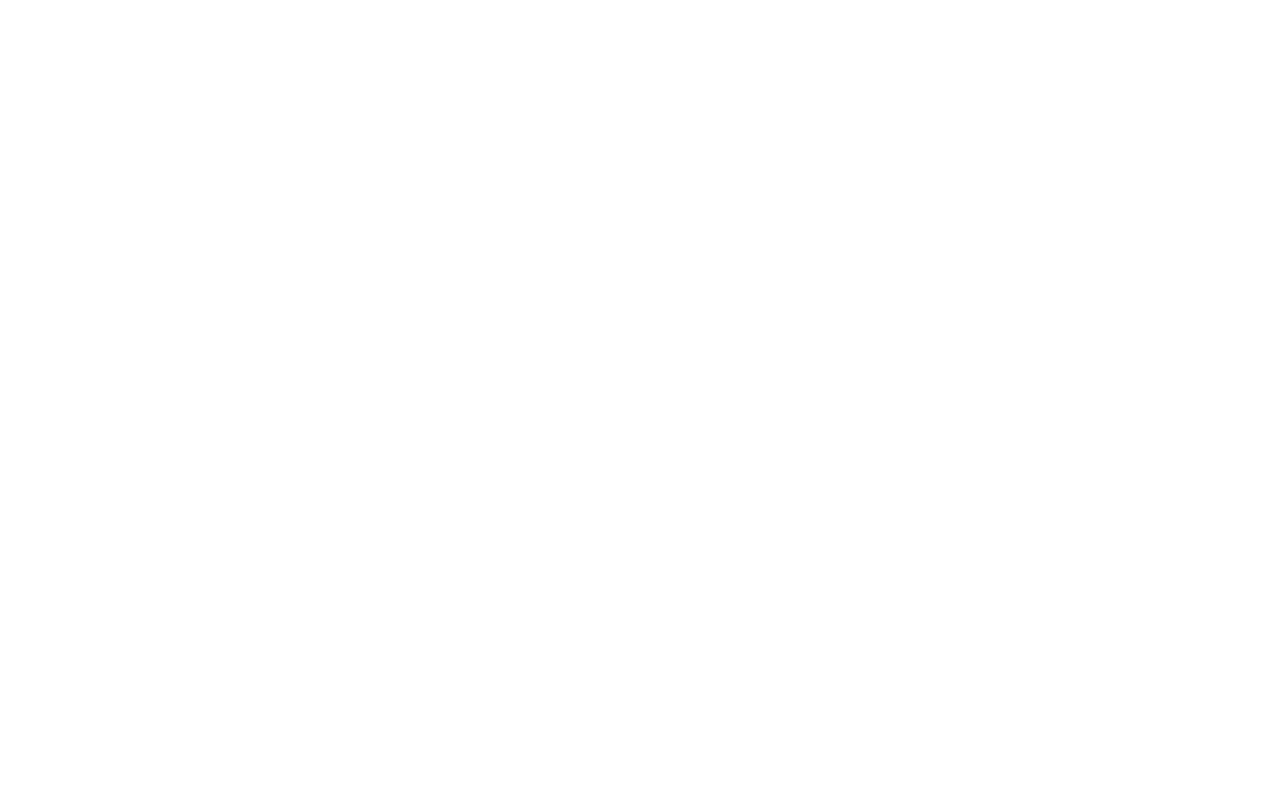
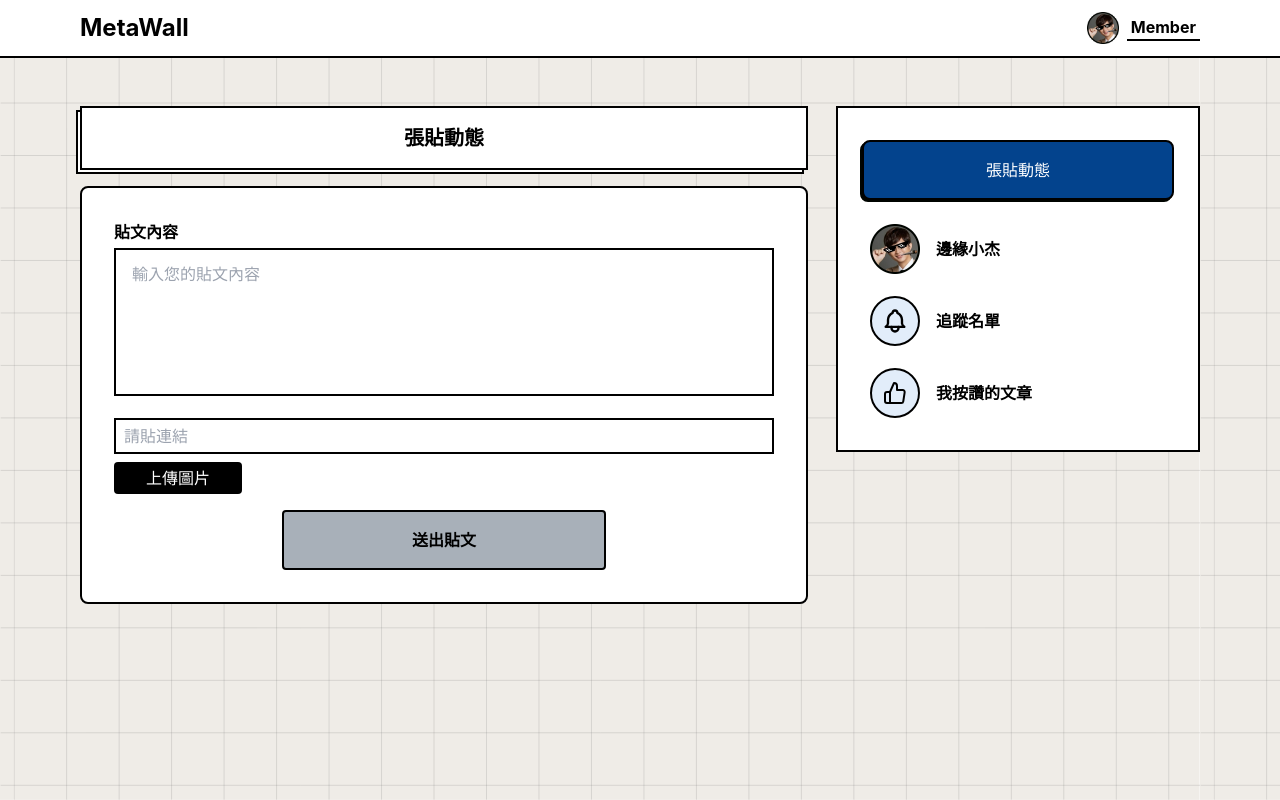
Before and after one commit to TracyChien/metawall-frontend, a React (Create React App) app: page /new_post in a window 1280 px wide. Before the commit this address had no page. Built offline with nearby package versions, Linux system fonts and the light colour scheme.

Commit message:
feat:新增頁面newpost，新增components

```diff
--- a/src/App.js
+++ b/src/App.js
@@ -1,12 +1,20 @@
 import { Routes, Route } from "react-router-dom";
+import bgSvg from "./assets/images/bg.svg";
 
 import Home from "./pages/home";
+import NewPost from "./pages/newPost";
 
 function App() {
   return (
-    <Routes>
-      <Route exact path="/" element={<Home />} />
-    </Routes>
+    <div
+      style={{ backgroundImage: `url(${bgSvg})` }}
+      className=" bg-repeat bg-contain h-full min-h-screen"
+    >
+      <Routes>
+        <Route exact path="/" element={<Home />} />
+        <Route exact path="/new_post" element={<NewPost />} />
+      </Routes>
+    </div>
   );
 }
 
--- a/src/components/header/index.js
+++ b/src/components/header/index.js
@@ -1,7 +1,7 @@
 import userImg from "../../assets/images/user.png";
 const Header = () => {
   return (
-    <header className="border-b-2 border-solid border-black">
+    <header className="border-b-2 border-solid border-black bg-white">
       <div className="container mx-auto  flex justify-between items-center">
         <h1 className=" text-2xl font-bold py-3">MetaWall</h1>
         <div className="flex items-center">
--- /dev/null
+++ b/src/components/nav/index.js
@@ -0,0 +1,49 @@
+import { Link } from "react-router-dom";
+import userBigImg from "../../assets/images/user@2x.png";
+import BellIcon from "../../assets/icon/BellIcon";
+import ThumbIcon from "../../assets/icon/ThumbIcon";
+
+const Nav = () => {
+  return (
+    <div className="bg-white border-2 border-solid border-black px-6 py-8">
+      <Link
+        className=" block text-center w-full bg-dark-blue text-white py-4 border-2 border-solid border-black rounded-lg drop-shadow-left hover:bg-dark-yellow"
+        to="/new_post"
+      >
+        張貼動態
+      </Link>
+      <ul className="mt-6 px-2">
+        <li>
+          <a href="/#" className="flex items-center group">
+            <img alt="user" src={userBigImg} className="w-[50px]" />
+            <p className="ml-4 font-bold group-hover:text-dark-blue">
+              邊緣小杰
+            </p>
+          </a>
+        </li>
+        <li className=" mt-[22px]">
+          <a href="/#" className="flex items-center group">
+            <span className="w-[50px] h-[50px] bg-light-blue group-hover:bg-dark-blue border-2 border-solid border-black rounded-full flex justify-center items-center">
+              <BellIcon customClass="h-7 w-7 text-black group-hover:text-white" />
+            </span>
+            <p className="ml-4 font-bold group-hover:text-dark-blue">
+              追蹤名單
+            </p>
+          </a>
+        </li>
+        <li className=" mt-[22px]">
+          <a href="/#" className="flex items-center group">
+            <span className="w-[50px] h-[50px] bg-light-blue group-hover:bg-dark-blue border-2 border-solid border-black rounded-full flex justify-center items-center">
+              <ThumbIcon customClass="h-6 w-6 text-black group-hover:text-white" />
+            </span>
+            <p className="ml-4 font-bold group-hover:text-dark-blue">
+              我按讚的文章
+            </p>
+          </a>
+        </li>
+      </ul>
+    </div>
+  );
+};
+
+export default Nav;
--- /dev/null
+++ b/src/pages/newPost.js
@@ -0,0 +1,131 @@
+import React, { useState } from "react";
+import { useNavigate } from "react-router-dom";
+// import { useSearchParams } from "react-router-dom";
+// components
+import Header from "../components/header";
+import Nav from "../components/nav";
+// import Nodata from "../components/noData";
+// // api
+import apiCaller from "../utils/apiCaller";
+
+// import ArrowDownSvg from "../assets/images/arrow-down.svg";
+const initContent = {
+  user: "6270a5ff4de271a2efed3645",
+  content: "",
+  image: "",
+  inputImg: "",
+};
+
+const NewPost = () => {
+  const navigate = useNavigate();
+  const [post, setPost] = useState(initContent);
+  const [errMsg, setErrMsg] = useState(false);
+
+  const handleImgUpload = () => {
+    const updateImg = post?.inputImg || "";
+    if (updateImg !== "" && updateImg.startsWith("https://")) {
+      setPost({ ...post, image: updateImg });
+    }
+  };
+
+  const handleSubmit = (e) => {
+    e.preventDefault();
+    if (post?.content === "") {
+      setErrMsg(true);
+      return;
+    }
+
+    const apiBody = {
+      user: post.user,
+      content: post.content,
+      image: post.image,
+    };
+    apiCaller
+      .post(`http://localhost:3000/posts`, apiBody)
+      .then((res) => navigate("/"))
+      .catch((err) => console.log(err));
+  };
+
+  return (
+    <div>
+      <Header />
+      <div className="container mx-auto  py-4 md:py-12">
+        <div className="flex justify-between items-center gap-0 flex-col md:flex-row md:gap-7 md:items-start">
+          {/* left side */}
+          <div className="basis-4/6 ">
+            {/* title */}
+            <div className="relative mb-4 isolate after:absolute after:right-1 after:top-1 after:h-full after:w-full after:border-2 after:border-black after:bg-white after:-z-10 after:content-['']">
+              <h2 className=" text-xl font-bold text-center bg-white border-2 border-solid border-black py-4">
+                張貼動態
+              </h2>
+            </div>
+            {/* content */}
+            <div className="bg-white border-2 border-solid border-black rounded-lg p-8">
+              <form onSubmit={handleSubmit}>
+                <p className=" font-semibold pb-1">貼文內容</p>
+                <textarea
+                  placeholder="輸入您的貼文內容"
+                  className="w-full border-2 border-solid border-black py-3 px-4 resize-none mb-4 font-medium"
+                  rows="5"
+                  value={post.content}
+                  onChange={(e) =>
+                    setPost({ ...post, content: e.target.value })
+                  }
+                ></textarea>
+                <div className="flex justify-between mb-2">
+                  <input
+                    type="text"
+                    name="image_url"
+                    id=""
+                    className="w-full border-2 border-solid border-black py-1 px-2 "
+                    placeholder="請貼連結"
+                    value={post.inputImg}
+                    onChange={(e) =>
+                      setPost({ ...post, inputImg: e.target.value })
+                    }
+                  />
+                </div>
+                <button
+                  type="button"
+                  className=" mb-4 block bg-black text-white py-1 px-8 rounded"
+                  onClick={handleImgUpload}
+                >
+                  上傳圖片
+                </button>
+
+                {post?.image !== "" && (
+                  <div className=" mb-8 border-2 border-solid border-black rounded-lg">
+                    <img
+                      src={post?.image}
+                      alt=""
+                      className=" object-cover w-full h-40 object-center"
+                    />
+                  </div>
+                )}
+                {errMsg && (
+                  <div className=" mb-4 text-center text-light-red font-bold">
+                    請填寫貼文內容
+                  </div>
+                )}
+                <div className="w-full">
+                  <button
+                    type="submit"
+                    className=" block border-2 border-solid border-black bg-[#A8B0B9] text-black py-4 px-32 rounded mx-auto font-semibold hover:bg-dark-yellow hover:drop-shadow-left"
+                  >
+                    送出貼文
+                  </button>
+                </div>
+              </form>
+            </div>
+          </div>
+          {/* right side */}
+          <div className="basis-2/6">
+            <Nav />
+          </div>
+        </div>
+      </div>
+    </div>
+  );
+};
+
+export default NewPost;
--- a/tailwind.config.js
+++ b/tailwind.config.js
@@ -22,6 +22,7 @@
         "light-yellow": "#FAA722",
         "danger-red": "#DE4B63",
         "light-green": "#83C51D",
+        "light-red": "#F57375",
       },
       dropShadow: {
         left: "-2px 2px 0px #000400",
```
Also changed, not shown: src/pages/home.js (+58 -72 lines).
